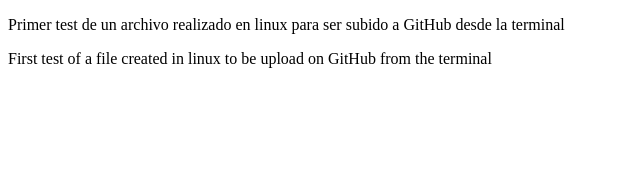
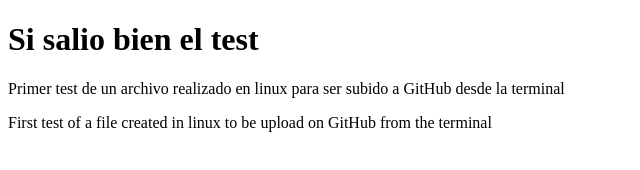
Before and after one commit to TheSeth0604/primerProyectoReact, a plain HTML site: page index.html in a window 1280 px wide. Shown: the whole page, without its empty margins (0-640 px from the left). Drawn offline with Linux system fonts and the light colour scheme.

Commit message:
segundo commit

```diff
--- a/index.html
+++ b/index.html
@@ -7,6 +7,7 @@
     <title>Primer Test</title>
 </head>
 <body>
+    <h1>Si salio bien el test</h1>
     <p>Primer test de un archivo realizado en linux para ser subido a GitHub desde la terminal</p>
     <p>First test of a file created in linux to be upload on GitHub from the terminal</p>
 </body>
```
